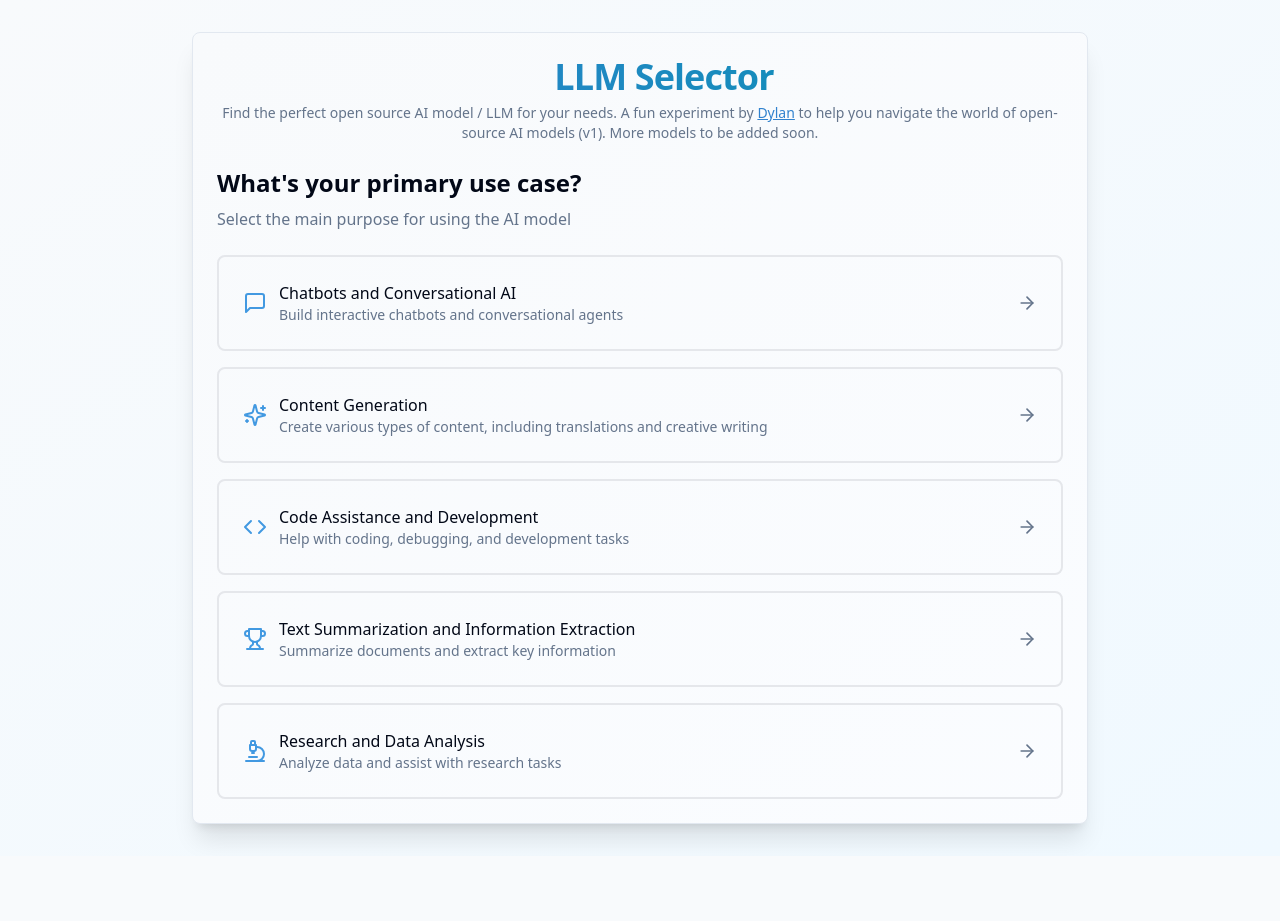
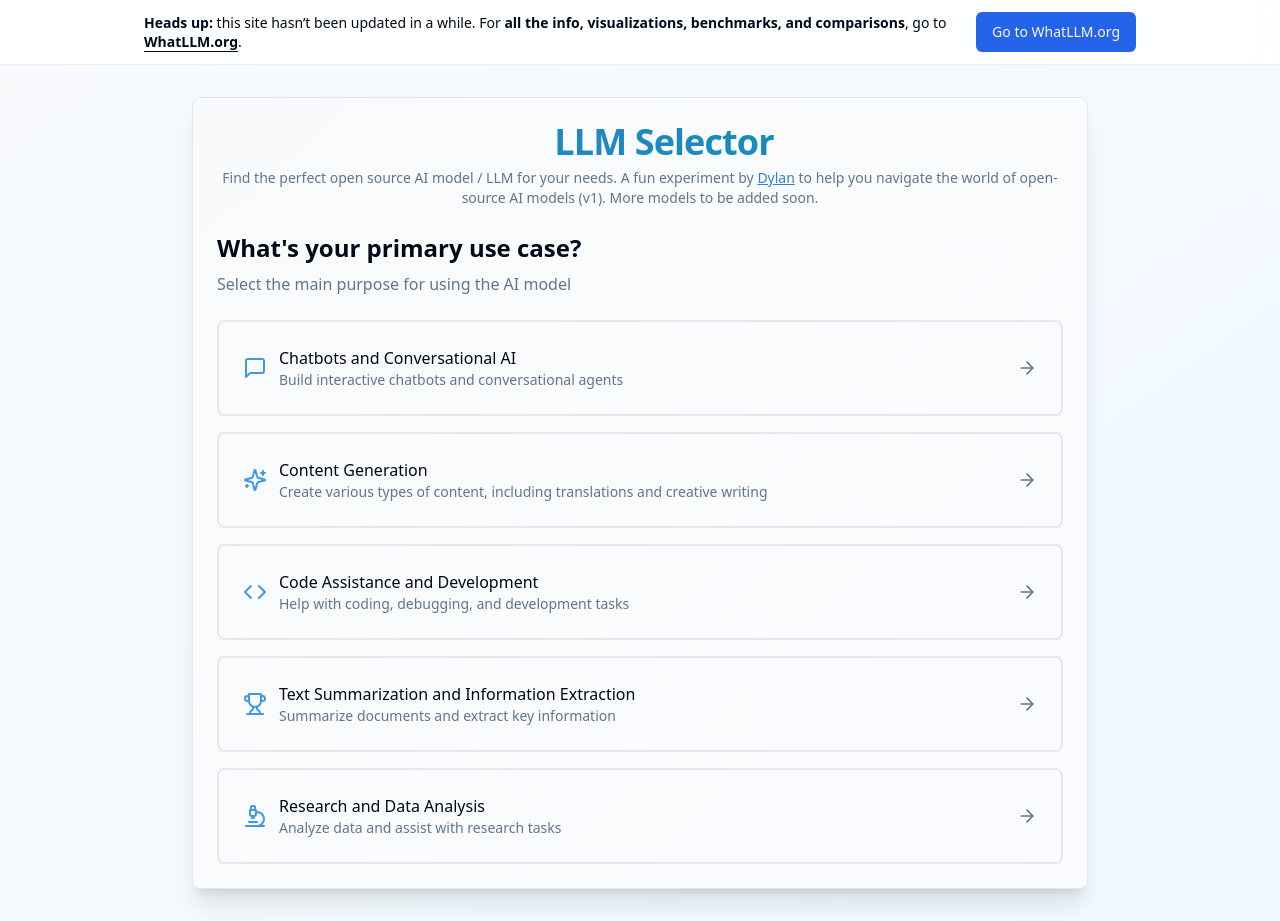
Before and after one commit to demianarc/model-selector, a Next.js app: page / in a window 1280 px wide. Before the commit the page ends 856 px from the top, so only its background shows below. Built offline with nearby package versions, Linux system fonts and the light colour scheme.

Commit message:
Add top banner pointing to WhatLLM.org

```diff
--- a/app/layout.tsx
+++ b/app/layout.tsx
@@ -1,6 +1,7 @@
 import type { Metadata } from "next";
 import { Analytics } from "@vercel/analytics/react";
 import "./globals.css";
+import { WhatLLMBanner } from "@/components/whatllm-banner";
 
 export const metadata: Metadata = {
   title: 'LLM Selector',
@@ -15,6 +16,7 @@ export default function RootLayout({
   return (
     <html lang="en">
       <body className="min-h-screen bg-slate-50">
+        <WhatLLMBanner />
         {children}
         <Analytics />
       </body>
--- /dev/null
+++ b/components/whatllm-banner.tsx
@@ -0,0 +1,35 @@
+import Link from "next/link"
+
+import { Button } from "@/components/ui/button"
+
+export function WhatLLMBanner() {
+  return (
+    <div className="sticky top-0 z-50 w-full border-b border-border/60 bg-background/85 backdrop-blur">
+      <div className="mx-auto flex max-w-5xl flex-col gap-3 px-4 py-3 sm:flex-row sm:items-center sm:justify-between sm:gap-4">
+        <p className="text-sm leading-snug text-foreground">
+          <span className="font-semibold">Heads up:</span> this site hasn’t been
+          updated in a while. For{" "}
+          <span className="font-semibold">
+            all the info, visualizations, benchmarks, and comparisons
+          </span>
+          , go to{" "}
+          <Link
+            href="https://whatllm.org/"
+            target="_blank"
+            rel="noreferrer"
+            className="font-semibold underline underline-offset-4 hover:opacity-90"
+          >
+            WhatLLM.org
+          </Link>
+          .
+        </p>
+
+        <Button asChild className="shrink-0">
+          <Link href="https://whatllm.org/" target="_blank" rel="noreferrer">
+            Go to WhatLLM.org
+          </Link>
+        </Button>
+      </div>
+    </div>
+  )
+}
```
